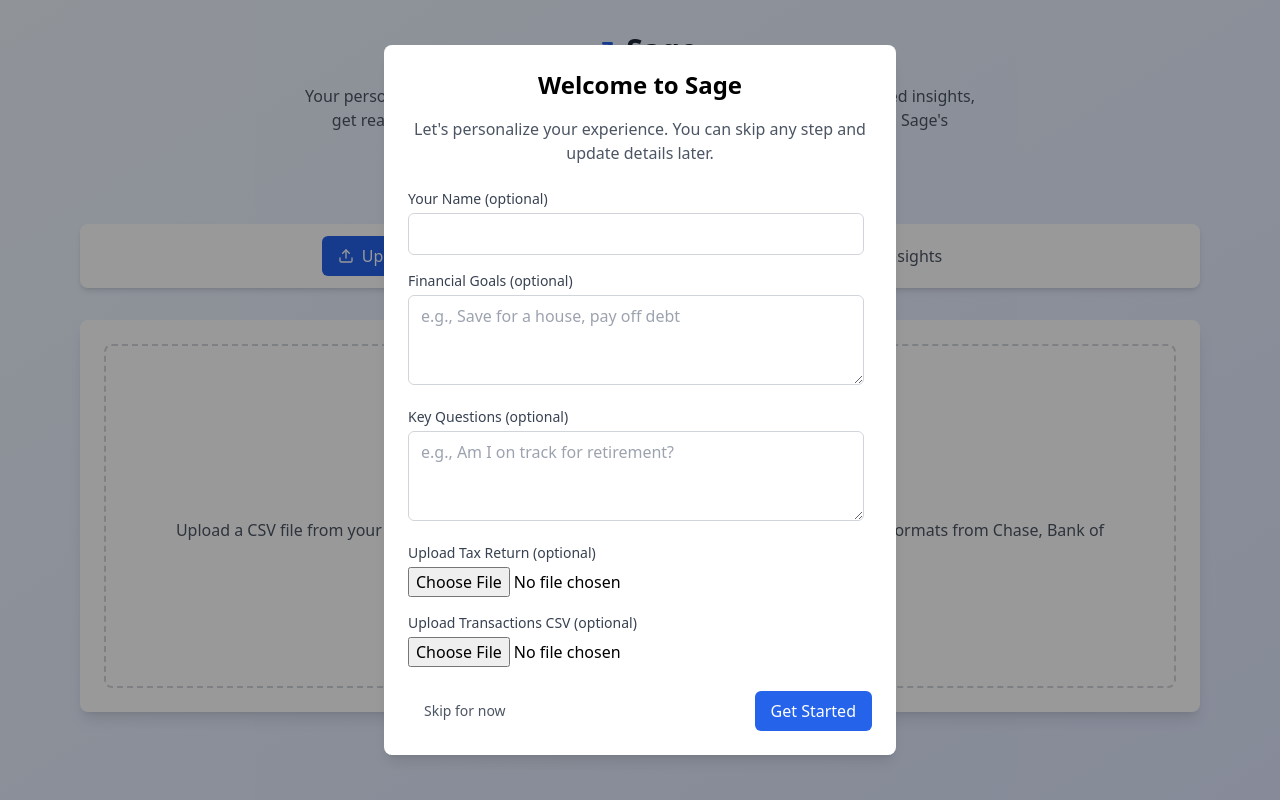
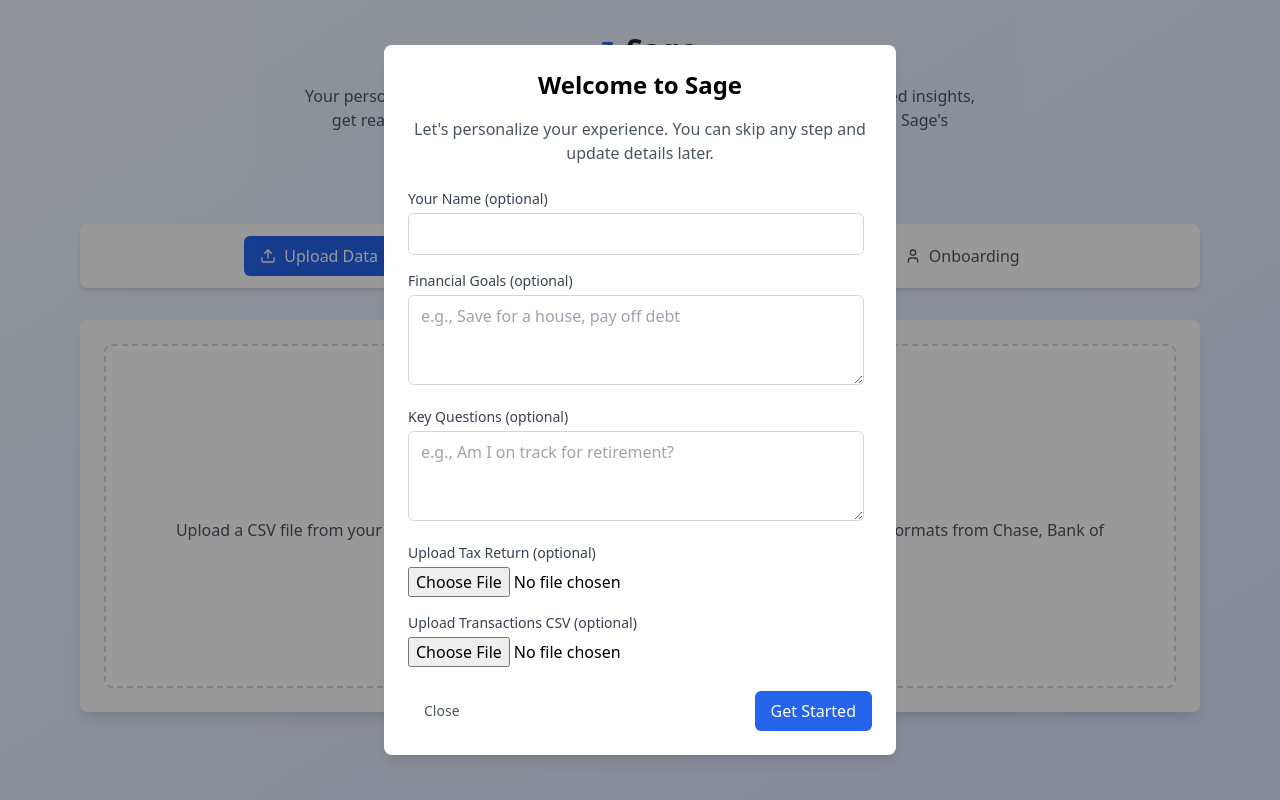
Before and after one commit to peterthelander/sage, a React (Vite) app: page / in a window 1280 px wide. Built offline with nearby package versions, Linux system fonts and the light colour scheme; no server answers.

Commit message:
test: ensure onboarding modal prefills data

```diff
--- a/src/FinancialAdvisor.jsx
+++ b/src/FinancialAdvisor.jsx
@@ -1,5 +1,5 @@
 import React, { useState, useRef, useEffect } from 'react';
-import { Upload, MessageCircle, DollarSign, TrendingUp, Shield, BarChart3 } from 'lucide-react';
+import { Upload, MessageCircle, DollarSign, TrendingUp, Shield, BarChart3, User } from 'lucide-react';
 import UploadTab from './components/UploadTab';
 import ChatTab from './components/ChatTab';
 import PurchaseAdvisorTab from './components/PurchaseAdvisorTab';
@@ -257,6 +257,7 @@
         <OnboardingModal
           onComplete={handleOnboardingComplete}
           setTransactions={setTransactions}
+          initialData={userProfile}
         />
       )}
       <div className="container mx-auto px-4 py-8 max-w-6xl">
@@ -311,11 +312,12 @@
             { id: 'upload', label: 'Upload Data', icon: Upload },
             { id: 'chat', label: 'Financial Chat', icon: MessageCircle },
             { id: 'purchase', label: 'Purchase Advisor', icon: DollarSign },
-            { id: 'insights', label: 'Insights', icon: BarChart3 }
+            { id: 'insights', label: 'Insights', icon: BarChart3 },
+            { id: 'onboarding', label: 'Onboarding', icon: User }
           ].map(({ id, label, icon: Icon }) => (
             <button
               key={id}
-              onClick={() => setActiveTab(id)}
+              onClick={() => id === 'onboarding' ? setShowOnboarding(true) : setActiveTab(id)}
               className={`flex items-center px-4 py-2 rounded-md mx-1 my-1 transition-colors ${
                 activeTab === id
                   ? 'bg-blue-600 text-white'
--- a/src/components/OnboardingModal.jsx
+++ b/src/components/OnboardingModal.jsx
@@ -1,12 +1,12 @@
 import React, { useState } from 'react';
 import { parseCSV } from '../utils/transactions';
 
-const OnboardingModal = ({ onComplete, setTransactions }) => {
-  const [taxFileName, setTaxFileName] = useState('');
+const OnboardingModal = ({ onComplete, setTransactions, initialData = {} }) => {
+  const [taxFileName, setTaxFileName] = useState(initialData.taxReturn || '');
   const [transactionFileName, setTransactionFileName] = useState('');
-  const [name, setName] = useState('');
-  const [goals, setGoals] = useState('');
-  const [questions, setQuestions] = useState('');
+  const [name, setName] = useState(initialData.name || '');
+  const [goals, setGoals] = useState(initialData.goals || '');
+  const [questions, setQuestions] = useState(initialData.questions || '');
 
   const handleTaxUpload = (e) => {
     const file = e.target.files[0];
@@ -91,7 +91,7 @@
             onClick={() => onComplete({})}
             className="px-4 py-2 text-sm text-gray-600 hover:text-gray-800"
           >
-            Skip for now
+            Close
           </button>
           <button
             type="submit"
```
Also changed, not shown: 1 other file (tests, documents, lock files or other folders).
